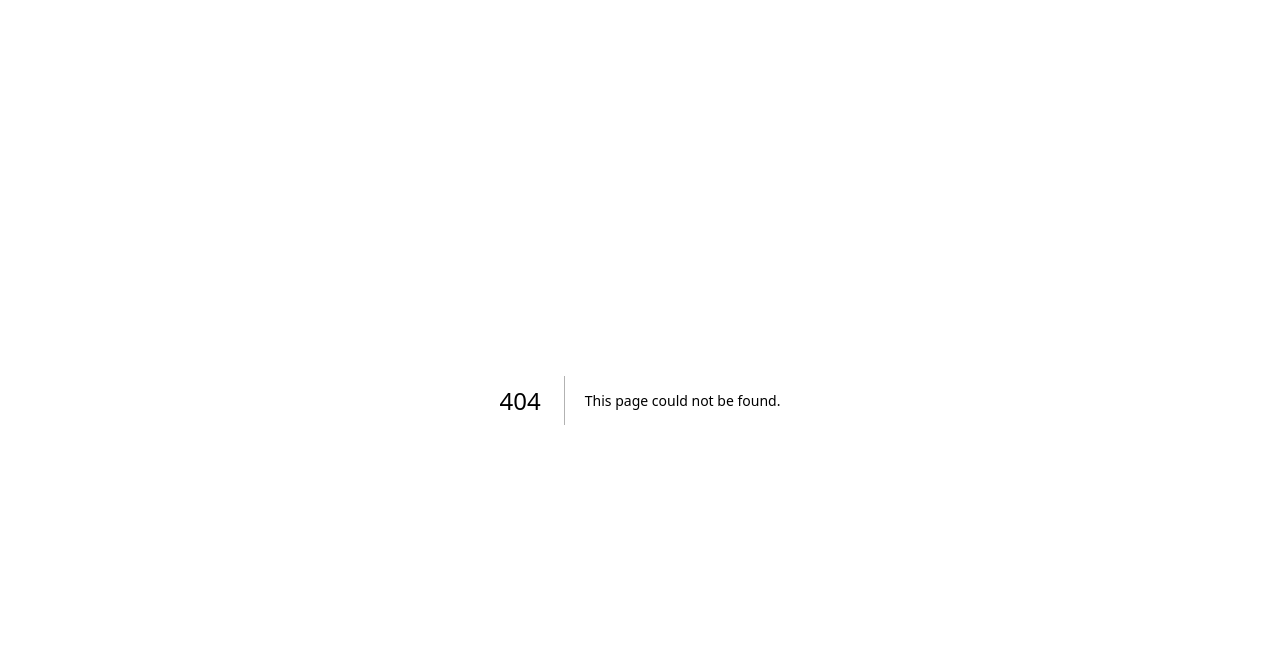
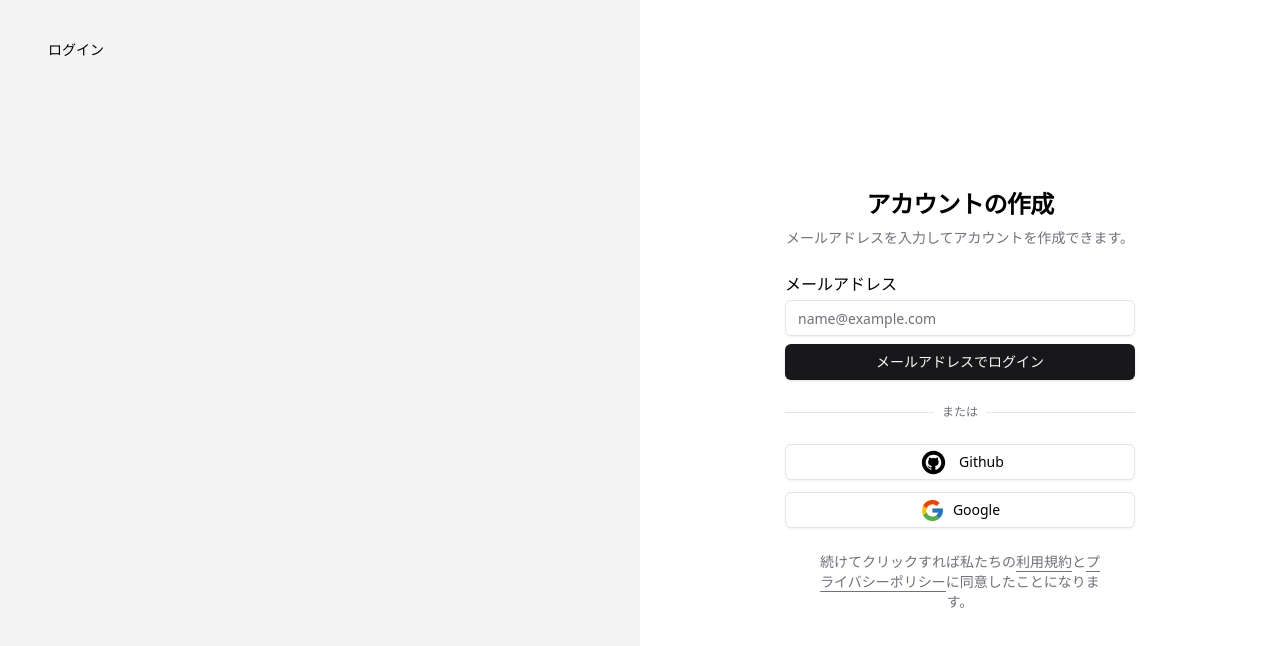
Before and after one commit to bbbyk105/post-writer-webapp, a Next.js app: page /register in a window 1280 px wide. Before the commit this address had no page. Shown: the top 646 px of the page. Built offline with nearby package versions, Linux system fonts and the light colour scheme.

Commit message:
新規登録画面の作成

```diff
--- a/app/(auth)/login/page.tsx
+++ b/app/(auth)/login/page.tsx
@@ -16,7 +16,7 @@
         <UserAuthForm />
 
         <p className="text-muted-foreground px-8 text-center text-sm">
-          <Link href={"/fregister"} className="underline underline-offset-4">
+          <Link href={"/register"} className="underline underline-offset-4">
             アカウントを持っていませんか？
           </Link>
         </p>
--- /dev/null
+++ b/app/(auth)/register/page.tsx
@@ -0,0 +1,44 @@
+import { buttonVariants } from "@/components/ui/button";
+import UserAuthForm from "@/components/user-auth-form";
+import { cn } from "@/lib/utils";
+import Link from "next/link";
+
+export default function Register() {
+  return (
+    <div className="container grid flex-col lg:grid-cols-2 h-screen w-screen items-center justify-center lg:max-w-none lg:px-0">
+      <Link
+        href="/login"
+        className={cn(
+          buttonVariants({ variant: "ghost" }),
+          "absolute left-4 md:left-8 md:top-8"
+        )}
+      >
+        ログイン
+      </Link>
+      <div className="h-full bg-muted lg:block hidden" />
+      <div className="mx-auto w-full sm:w-[350px] flex flex-col justify-center space-y-6">
+        <div className="text-center space-y-2">
+          <h1 className="text-2xl font-semibold tracking-tight">
+            アカウントの作成
+          </h1>
+          <p className="text-sm text-muted-foreground">
+            メールアドレスを入力してアカウントを作成できます。
+          </p>
+        </div>
+        <UserAuthForm />
+
+        <p className="text-muted-foreground px-8 text-center text-sm">
+          続けてクリックすれば私たちの
+          <Link href={"/terms"} className="underline underline-offset-4">
+            利用規約
+          </Link>
+          と
+          <Link href={"/privacy"} className="underline underline-offset-4">
+            プライバシーポリシー
+          </Link>
+          に同意したことになります。
+        </p>
+      </div>
+    </div>
+  );
+}
```
